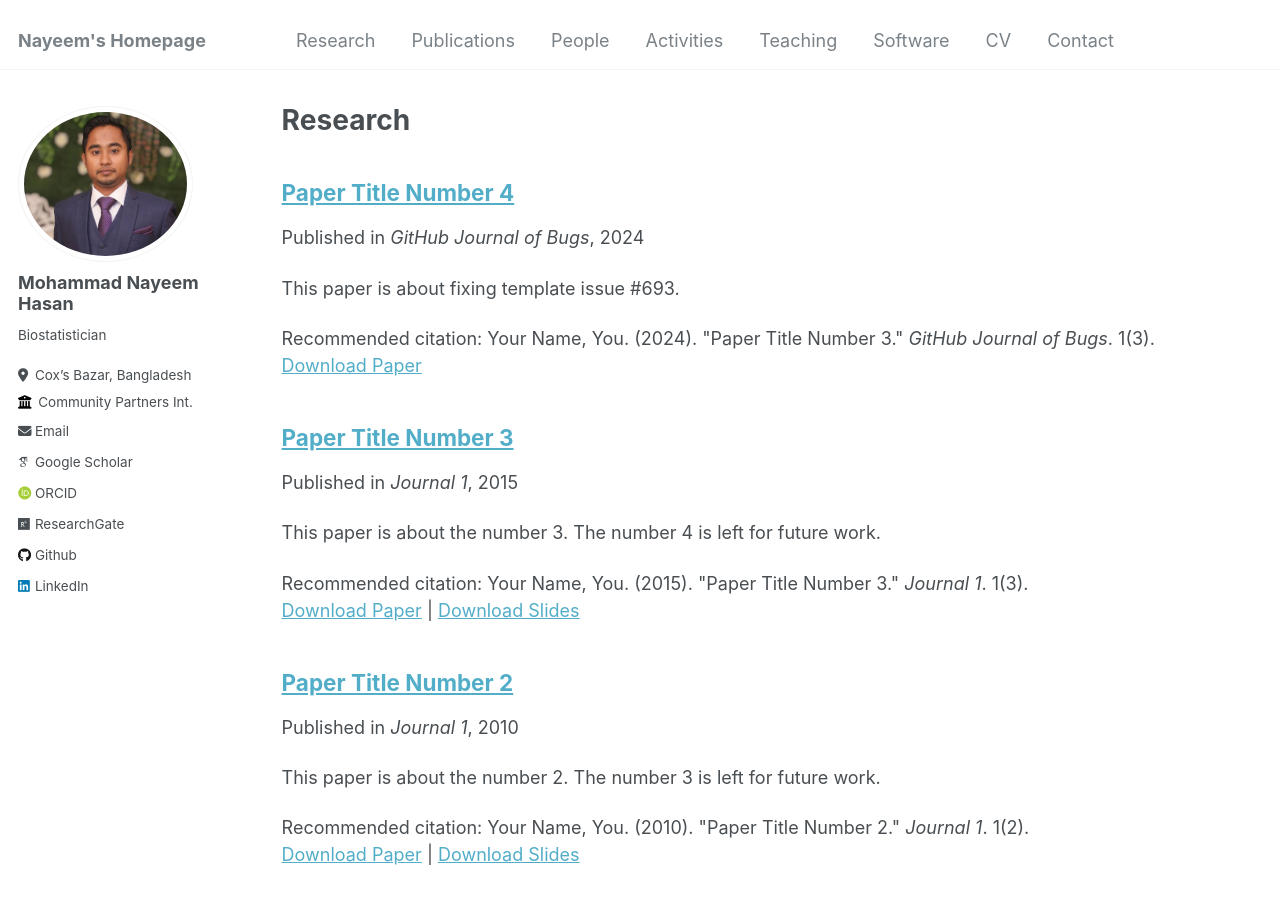
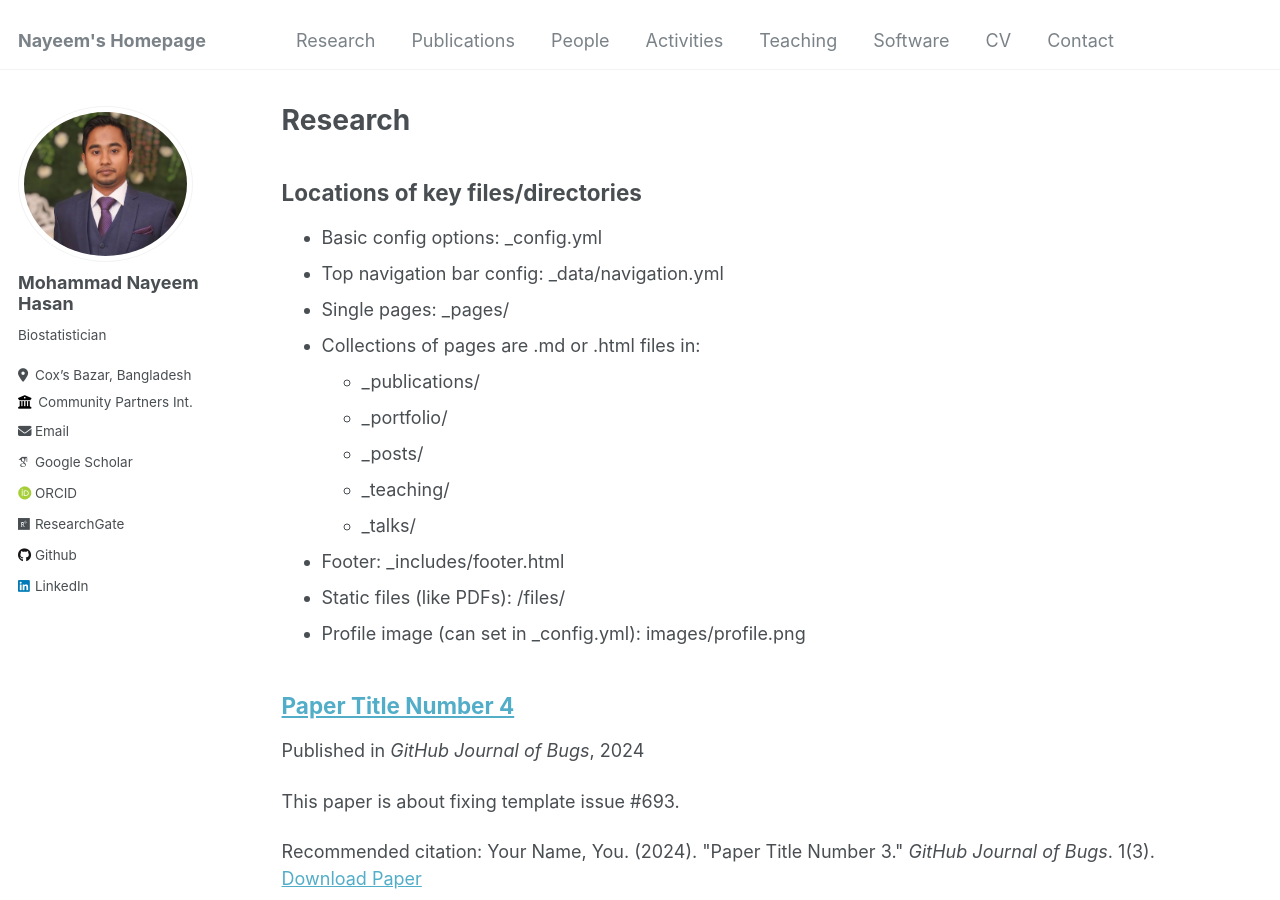
Before and after one commit to nayeemlab/nayeemlab.github.io, a Jekyll site: the page built from _pages/research.md, in a window 1280 px wide and 900 px high. Built offline with Jekyll 4.4.1, drawn with Linux system fonts in a browser that asks for light colours; some web fonts are replaced.

Commit message:
Update research.md

```diff
--- a/_pages/research.md
+++ b/_pages/research.md
@@ -5,6 +5,20 @@ permalink: /research/
 author_profile: true
 ---
 
+## Locations of key files/directories
+
+* Basic config options: _config.yml
+* Top navigation bar config: _data/navigation.yml
+* Single pages: _pages/
+* Collections of pages are .md or .html files in:
+  * _publications/
+  * _portfolio/
+  * _posts/
+  * _teaching/
+  * _talks/
+* Footer: _includes/footer.html
+* Static files (like PDFs): /files/
+* Profile image (can set in _config.yml): images/profile.png
 
 {% include base_path %}
 
```
